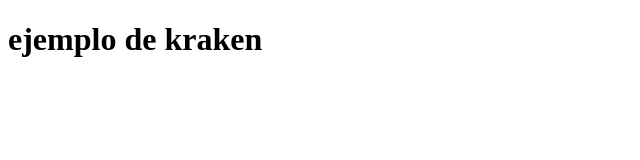
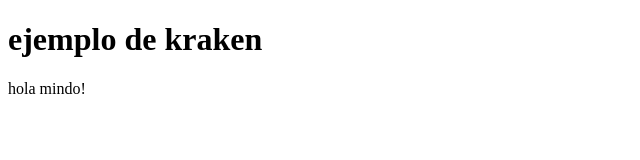
Before and after one commit to LeandroFuentealba/ejemplo, a plain HTML site: page index.html in a window 1280 px wide. Shown: the full height of the page, 0-640 px from the left. Drawn offline with Linux system fonts and the light colour scheme.

Commit message:
se hizo hola mundo

```diff
--- a/index.html
+++ b/index.html
@@ -8,5 +8,6 @@
 </head>
 <body>
     <h1>ejemplo de kraken</h1>
+    <p>hola mindo!</p>
 </body>
 </html>
```
